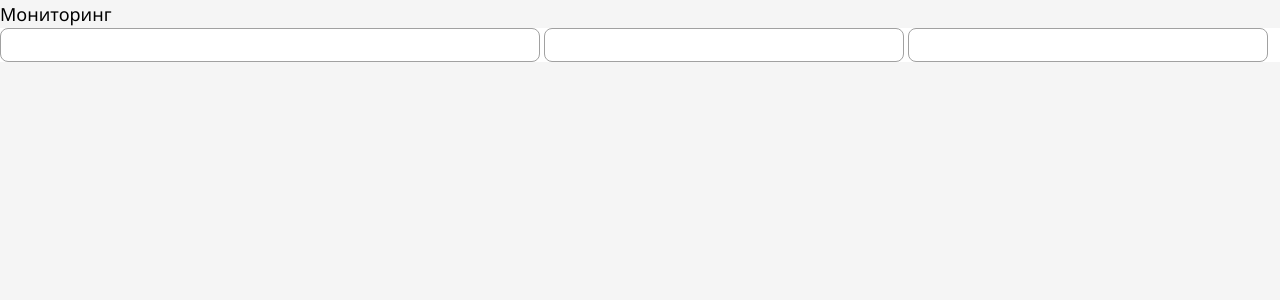
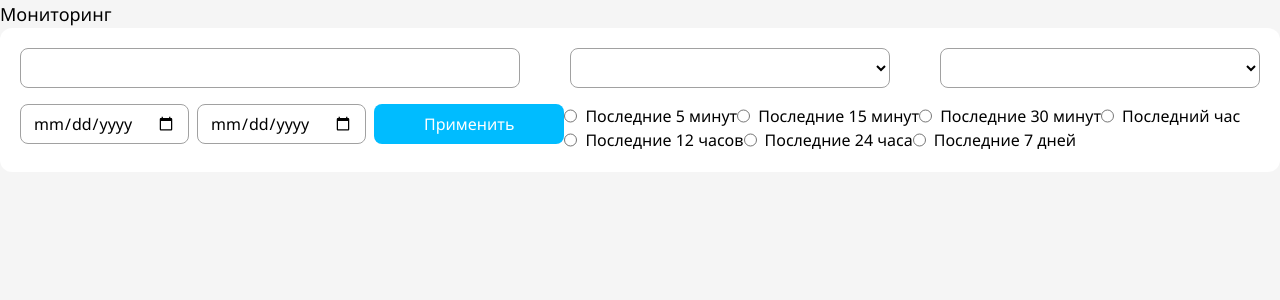
Before and after one commit to whimsicalhalcyon/ServerMonitoring, a Vue app: page / in a window 1280 px wide. Shown: the top 300 px of the page. Built offline with nearby package versions, Linux system fonts and the light colour scheme.

Commit message:
редактирование панели

```diff
--- a/src/assets/main.css
+++ b/src/assets/main.css
@@ -4,10 +4,11 @@
 @tailwind utilities;
 
 #app {
-  max-width: 1280px;
+  max-width: 1700px;
   margin: 0 auto;
   font-weight: normal;
   font-family: "Segoe UI";
+  font-size: 16px;
 }
 
 body {
--- /dev/null
+++ b/src/components/InputDate.vue
@@ -0,0 +1,13 @@
+<script>
+export default {
+
+}
+</script>
+
+<template>
+  <input type="date" value="05.06.2025" class="border rounded-lg border-neutral-400 px-3 py-1 h-10">
+</template>
+
+<style scoped>
+
+</style>
--- /dev/null
+++ b/src/components/MainButton.vue
@@ -0,0 +1,13 @@
+<script>
+export default {
+
+}
+</script>
+
+<template>
+  <input type="button" value="Применить" class="rounded-lg bg-sky-400 px-12.5 py-2 text-white h-10">
+</template>
+
+<style scoped>
+
+</style>
--- a/src/components/ServerCharts/PageMonitor.vue
+++ b/src/components/ServerCharts/PageMonitor.vue
@@ -1,9 +1,13 @@
 <script>
 
 import UIInput from "@/components/UIInput.vue";
+import UiSelect from "@/components/UiSelect.vue";
+import inputDate from "@/components/InputDate.vue";
+import MainButton from "@/components/MainButton.vue";
+
 export default {
   components: {
-    UIInput
+    UIInput, UiSelect, inputDate, MainButton
   }
 }
 
@@ -11,12 +15,38 @@ export default {
 
 <template>
   <h1 class="text-lg text-green-70">Мониторинг</h1>
-  <section class="section-menu bg-white">
-    <div class="container-menu flex-row">
-      <u-i-input class="w-135"></u-i-input>
-      <u-i-input class="w-90"></u-i-input>
-      <u-i-input class="w-90"></u-i-input>
+  <section class="section-menu bg-white rounded-xl px-5 py-5">
+    <div class="container-menu  flex flex-row justify-between mb-4">
+      <u-i-input class="w-125"></u-i-input>
+      <ui-select class="w-80"></ui-select>
+      <ui-select class="w-80"></ui-select>
     </div>
+    <div class="container-parametres flex flex-row justify-between">
+      <div class="container-date flex flex-row justify-between">
+        <input-date class="mr-2"></input-date>
+        <input-date class="mr-2"></input-date>
+        <main-button></main-button>
+      </div>
+<!--      сделать потом отдельный компонент для радио-кнопок, чтобы было меньше нагромождения кода-->
+      <div class="container-radio-param flex flex-wrap">
+        <div class="radio-elem flex flex-row justify-items-center">
+          <input type="radio" name="1" id="1"><span class="ml-2">Последние 5 минут</span>
+        </div><div class="radio-elem flex flex-row justify-items-center">
+          <input type="radio" name="1" id="1"><span class="ml-2">Последние 15 минут</span>
+        </div><div class="radio-elem flex flex-row justify-items-center">
+          <input type="radio" name="1" id="1"><span class="ml-2">Последние 30 минут</span>
+        </div><div class="radio-elem flex flex-row justify-items-center">
+          <input type="radio" name="1" id="1"><span class="ml-2">Последний час</span>
+        </div><div class="radio-elem flex flex-row justify-items-center">
+          <input type="radio" name="1" id="1"><span class="ml-2">Последние 12 часов</span>
+        </div><div class="radio-elem flex flex-row justify-items-center">
+          <input type="radio" name="1" id="1"><span class="ml-2">Последние 24 часа</span>
+        </div><div class="radio-elem flex flex-row justify-items-center">
+          <input type="radio" name="1" id="1"><span class="ml-2">Последние 7 дней</span>
+        </div>
+      </div>
+    </div>
+
   </section>
 </template>
 
--- a/src/components/UIInput.vue
+++ b/src/components/UIInput.vue
@@ -5,7 +5,7 @@ export default {
 </script>
 
 <template>
-  <input type="text" class="border rounded-lg border-neutral-400 px-3 py-1 mr-1">
+  <input type="text" class="border rounded-lg border-neutral-400 px-3 py-1 h-10">
 </template>
 
 <style scoped>
--- /dev/null
+++ b/src/components/UiSelect.vue
@@ -0,0 +1,15 @@
+<script>
+export default {
+
+}
+</script>
+
+<template>
+  <select class="border rounded-lg border-neutral-400 px-3 py-1 h-10">
+    <option disabled>Выберите из списка</option>
+  </select>
+</template>
+
+<style scoped>
+
+</style>
```
